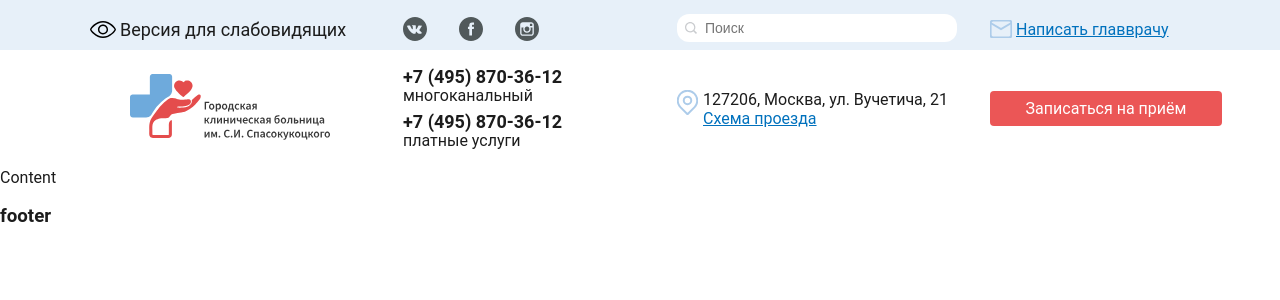
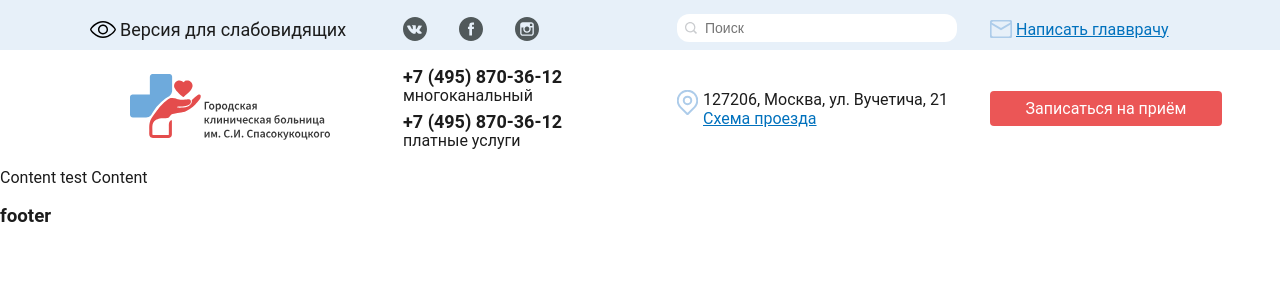
Before and after one commit to Sergeylag/lsv-dev, a Next.js app: page / in a window 1280 px wide. Shown: the top 300 px of the page. Built offline with nearby package versions, Linux system fonts and the light colour scheme.

Commit message:
test commit

```diff
--- a/pages/index.tsx
+++ b/pages/index.tsx
@@ -8,7 +8,7 @@ export default function Home() {
       <React.Fragment>
         <Header/>
         <main>
-          <div>Content</div>
+          <div>Content test Content</div>
         </main>
         <footer>
           <h3>footer</h3>
```
